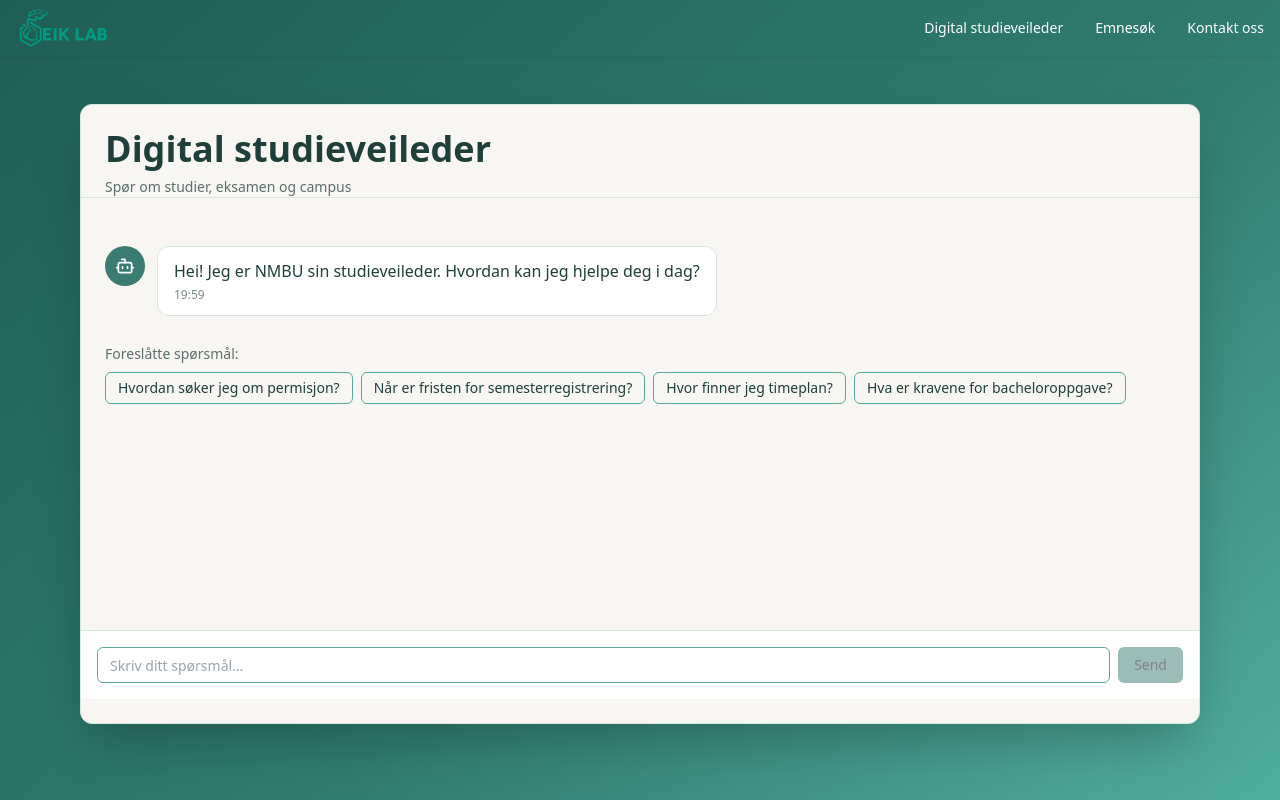
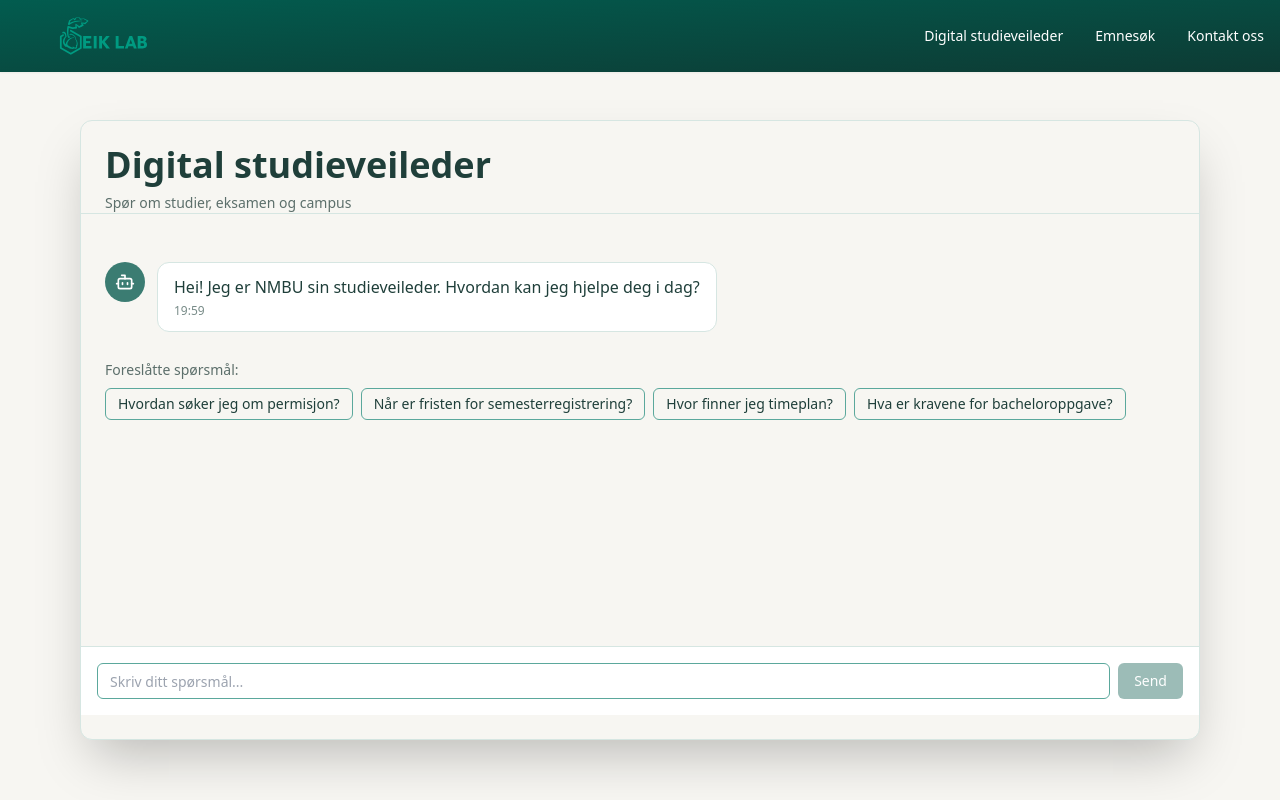
Before and after one commit to Eik-Lab/studieveileder, a Next.js app in the folder frontend/: page /academic_advisor in a window 1280 px wide. Shown: the top 800 px of the page. Built offline with nearby package versions, Linux system fonts and the light colour scheme; no server answers.

Commit message:
fixed navbar and annoying autoscroll

```diff
--- a/frontend/app/academic_advisor/page.tsx
+++ b/frontend/app/academic_advisor/page.tsx
@@ -44,10 +44,6 @@ export default function Advisor() {
   const [showSuggestions, setShowSuggestions] = useState(true);
 
   const messagesEndRef = useRef<HTMLDivElement>(null);
-
-  useEffect(() => {
-    messagesEndRef.current?.scrollIntoView({ behavior: "smooth" });
-  }, [messages, isTyping]);
 
   const handleSendMessage = async (content: string) => {
     if (!content.trim()) return;
@@ -110,7 +106,7 @@ export default function Advisor() {
     });
 
   return (
-    <div className="min-h-screen flex flex-col bg-gradient-to-br from-[#1F5E55] via-[#2F7B6E] to-[#5BBEAF]">
+    <div className="min-h-screen flex flex-col bg-[#F7F6F2]">
 
       <Header />
 
--- a/frontend/components/Header.tsx
+++ b/frontend/components/Header.tsx
@@ -7,9 +7,9 @@ export default function Header() {
   const [isMenuOpen, setIsMenuOpen] = useState(false);
 
   return (
-    <header className="sticky top-0 z-50 shadow-sm">
-      <div className="container mx-auto px-4 py-2 flex justify-between items-center">
-        <Link href="/" className="flex items-center gap-3">
+    <header className="sticky top-0 z-50 shadow-sm w-screen">
+      <div className="mx-auto px-4 py-4 flex justify-between items-center bg-gradient-to-br from-[#025C4F] to-[#0D3B34] w-full">
+        <Link href="/" className="flex items-center gap-3 pl-10">
           <img src="/logo.svg" alt="Eik Lab Logo" className="h-10 w-auto" />
         </Link>
 
--- a/frontend/components/ui/button.tsx
+++ b/frontend/components/ui/button.tsx
@@ -9,7 +9,7 @@ const buttonVariants = cva(
   {
     variants: {
       variant: {
-        default: "bg-primary text-primary-foreground hover:bg-primary/90",
+        default: "bg-primary text-primary-foreground text-white hover:bg-primary/90",
         destructive:
           "bg-destructive text-white hover:bg-destructive/90 focus-visible:ring-destructive/20 dark:focus-visible:ring-destructive/40 dark:bg-destructive/60",
         outline:
```
